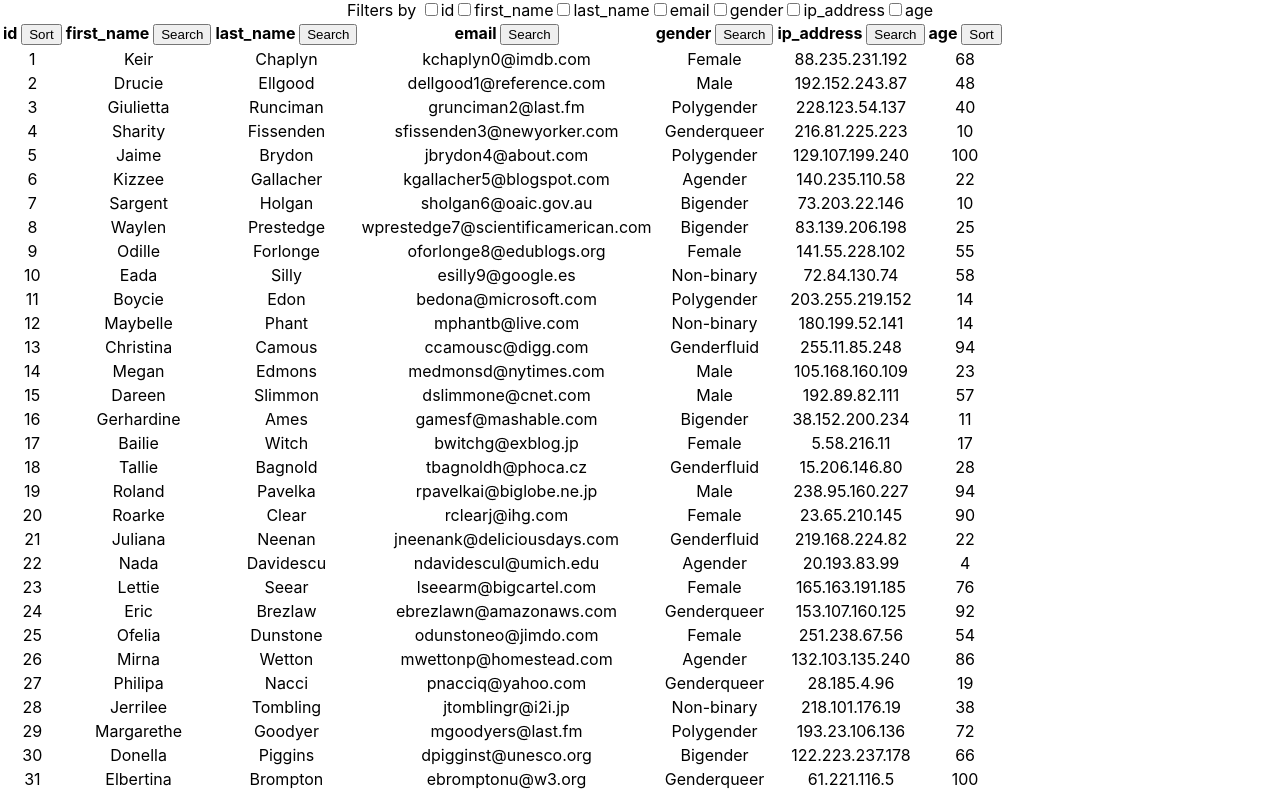
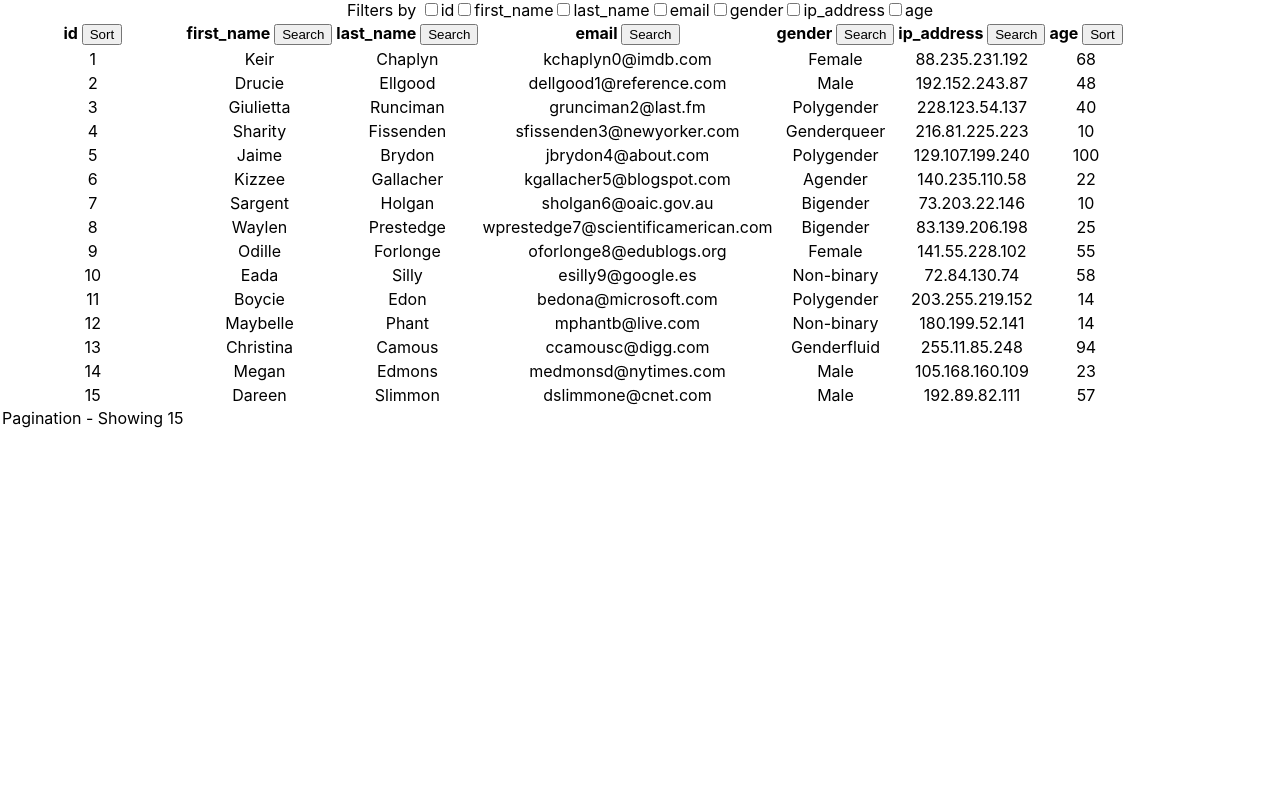
Before and after one commit to Alellujah/hajpa-task, a React (Create React App) app in the folder hajpa/: page / in a window 1280 px wide. Shown: the top 794 px of the page. Built offline with nearby package versions, Linux system fonts and the light colour scheme.

Commit message:
started working on pagination

```diff
--- a/hajpa/src/components/Table/Table.tsx
+++ b/hajpa/src/components/Table/Table.tsx
@@ -30,7 +30,7 @@ type SortByType = "string" | "number" | null;
 export const Table: <T>(
   props: TableProps<T>
 ) => React.ReactElement<TableProps<T>> = ({ ...props }) => {
-  const { data, tableActions, onSort, onSearch } = props;
+  const { data, tableActions, resultsPerPage, onSort, onSearch } = props;
   const [ActiveFilters, setActiveFilters] = useState<string[]>([]);
   const [OpenSearch, setOpenSearch] = useState<{
     open: boolean;
@@ -103,7 +103,7 @@ export const Table: <T>(
     ) : null;
 
   const tableBody = Object.values(data).map((v, i) => {
-    return (
+    return i >= resultsPerPage ? null : (
       <tr key={`row ${i}`}>
         {Object.values(v).map((kv, i) => {
           return (
@@ -172,6 +172,7 @@ export const Table: <T>(
               <tr>{tableHeaders}</tr>
             </thead>
             <tbody>{tableBody}</tbody>
+            <tfoot>Pagination - Showing {resultsPerPage}</tfoot>
           </table>
         </>
       ) : (
```
